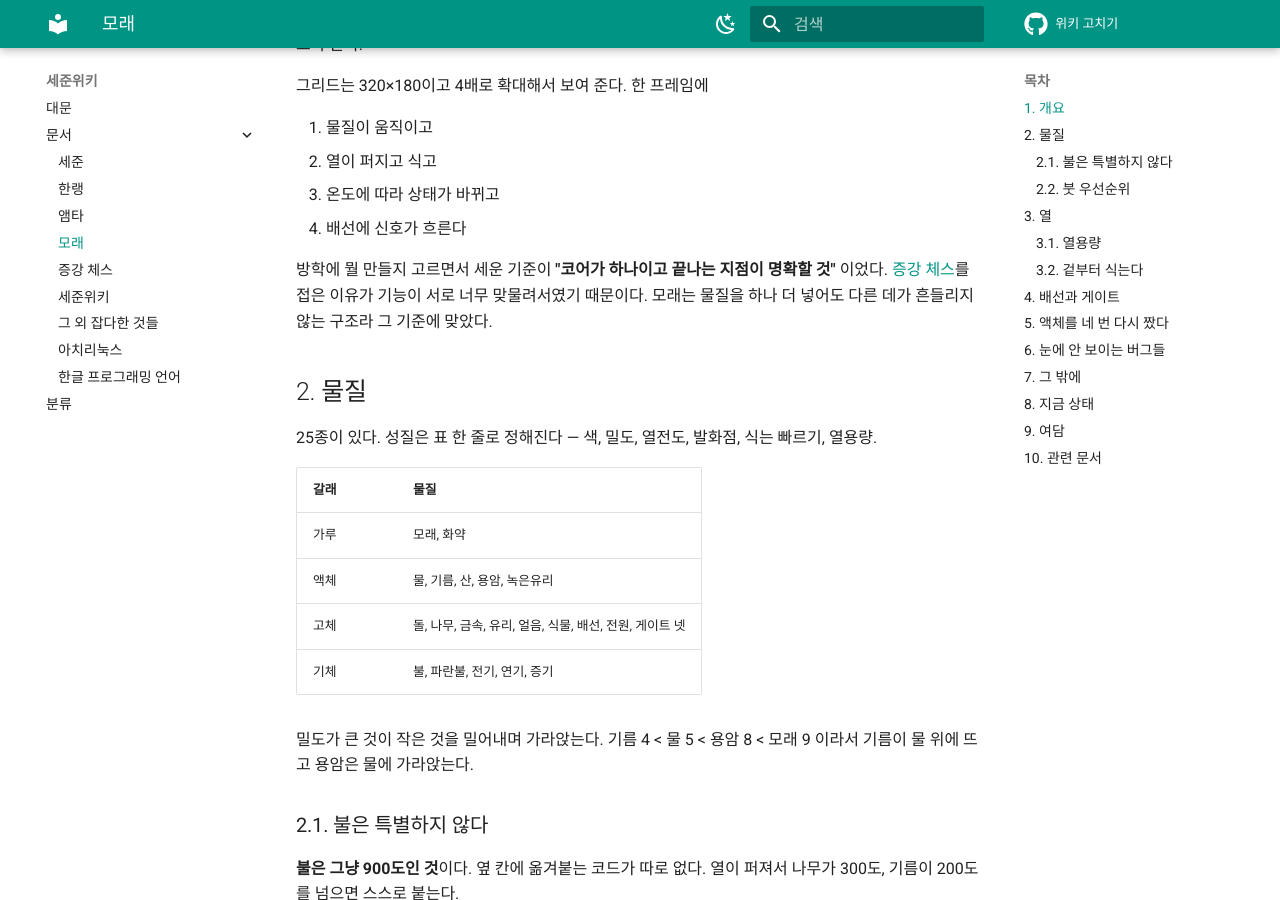
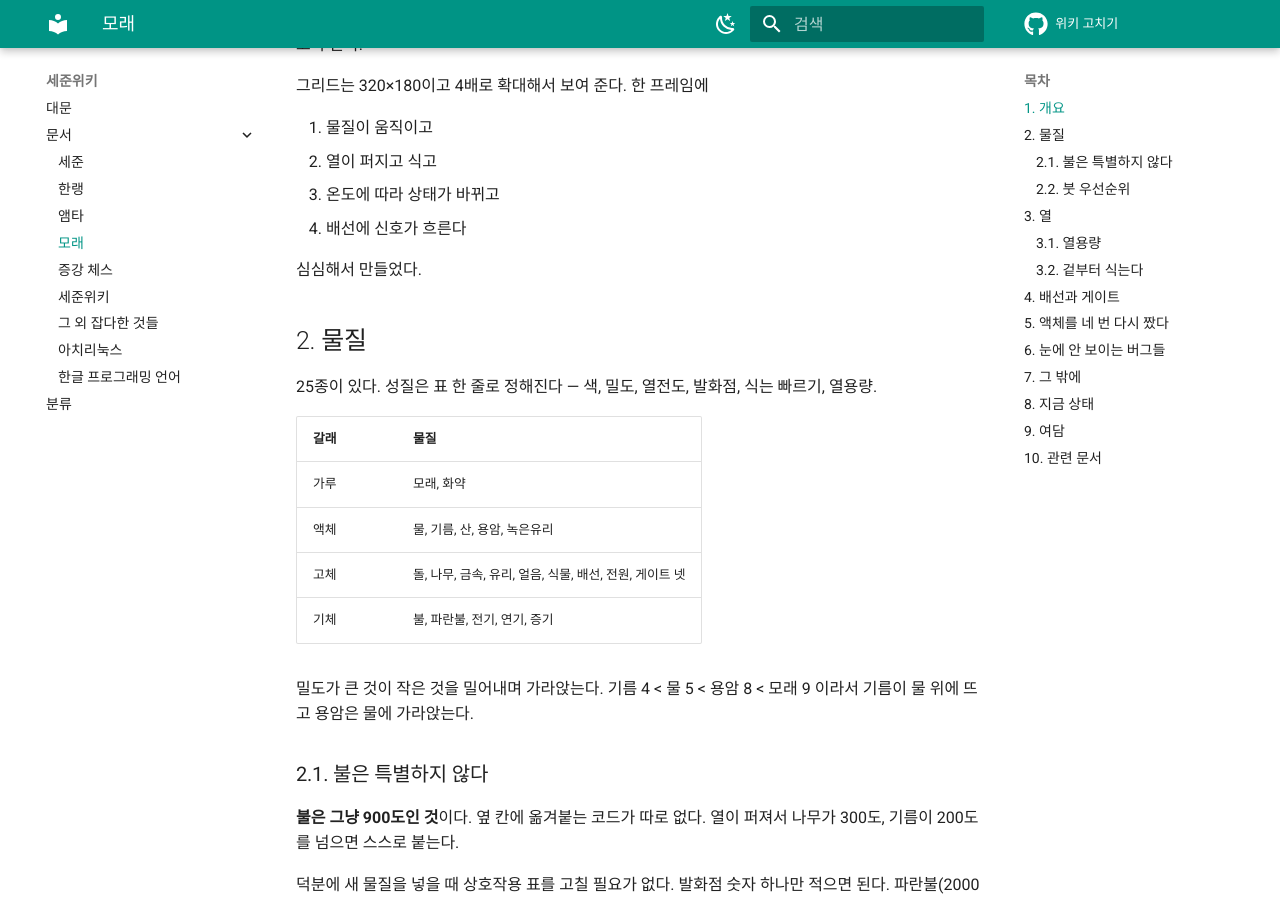
Before and after one commit to sejunch/sejunch.github.io, an MkDocs documentation site: the page built from docs/모래.md, in a window 1280 px wide and 900 px high, scrolled down 958 px. Built offline with MkDocs 1.6.1 and Material for MkDocs 9.7.7, drawn with Linux system fonts in a browser that asks for light colours; comment, search, counter and statistics services are not loaded.

Commit message:
모래: 만든 계기를 실제대로

```diff
--- a/docs/모래.md
+++ b/docs/모래.md
@@ -31,10 +31,7 @@ tags:
 3. 온도에 따라 상태가 바뀌고
 4. 배선에 신호가 흐른다
 
-방학에 뭘 만들지 고르면서 세운 기준이 **"코어가 하나이고 끝나는 지점이
-명확할 것"** 이었다. [증강 체스](증강체스.md)를 접은 이유가 기능이 서로
-너무 맞물려서였기 때문이다. 모래는 물질을 하나 더 넣어도 다른 데가 흔들리지
-않는 구조라 그 기준에 맞았다.
+심심해서 만들었다.
 
 ## 2. 물질
 
```
